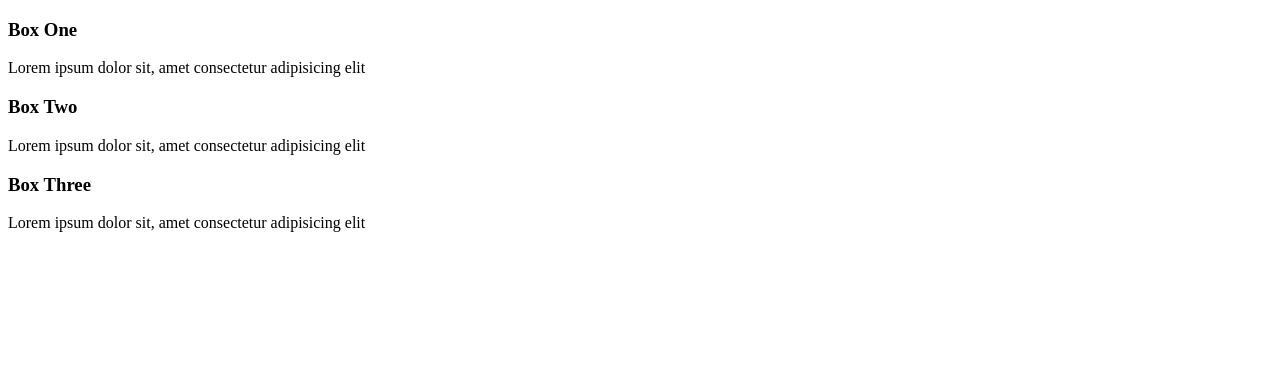
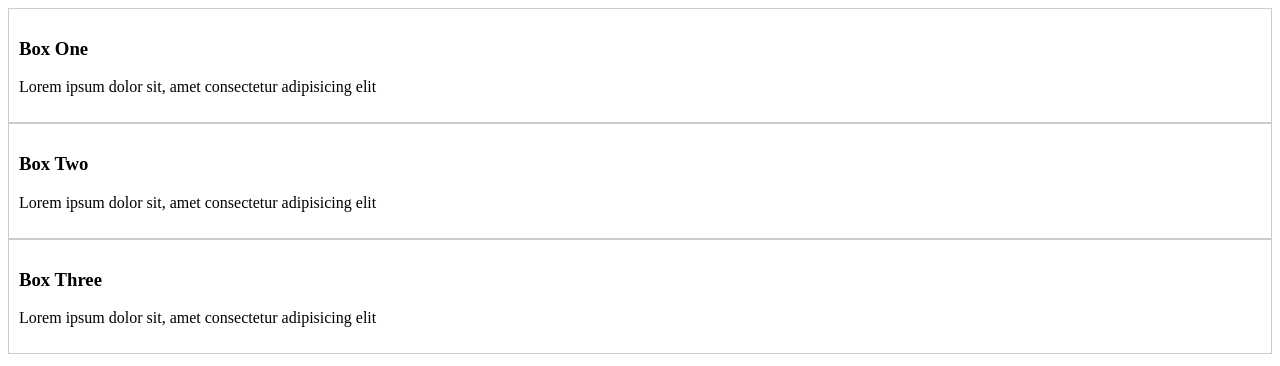
Before and after one commit to bartoszgajda55/Flexbox, a website: page index.html in a window 1280 px wide. Drawn offline with Linux system fonts and the light colour scheme.

Commit message:
Added starter style.

```diff
--- a/index.html
+++ b/index.html
@@ -10,7 +10,8 @@
 
         }
         .container-1 div {
-
+            border: 1px solid #ccc;
+            padding: 10px
         }
         .box-1 {
 
```
